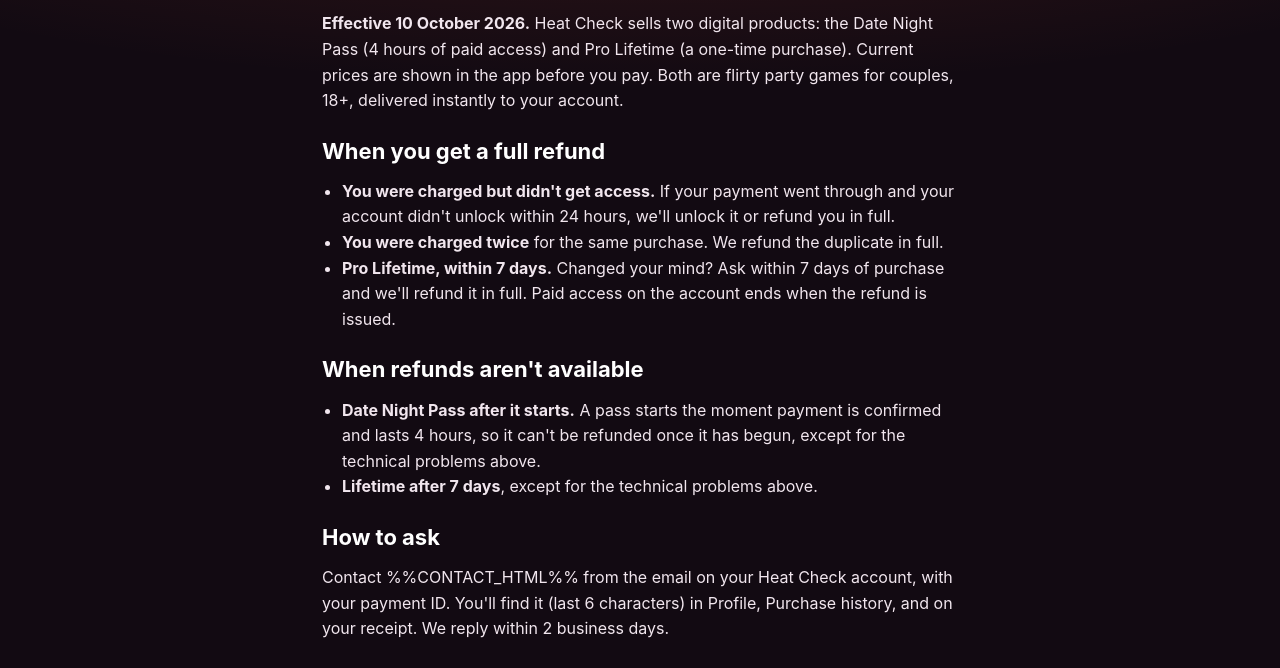
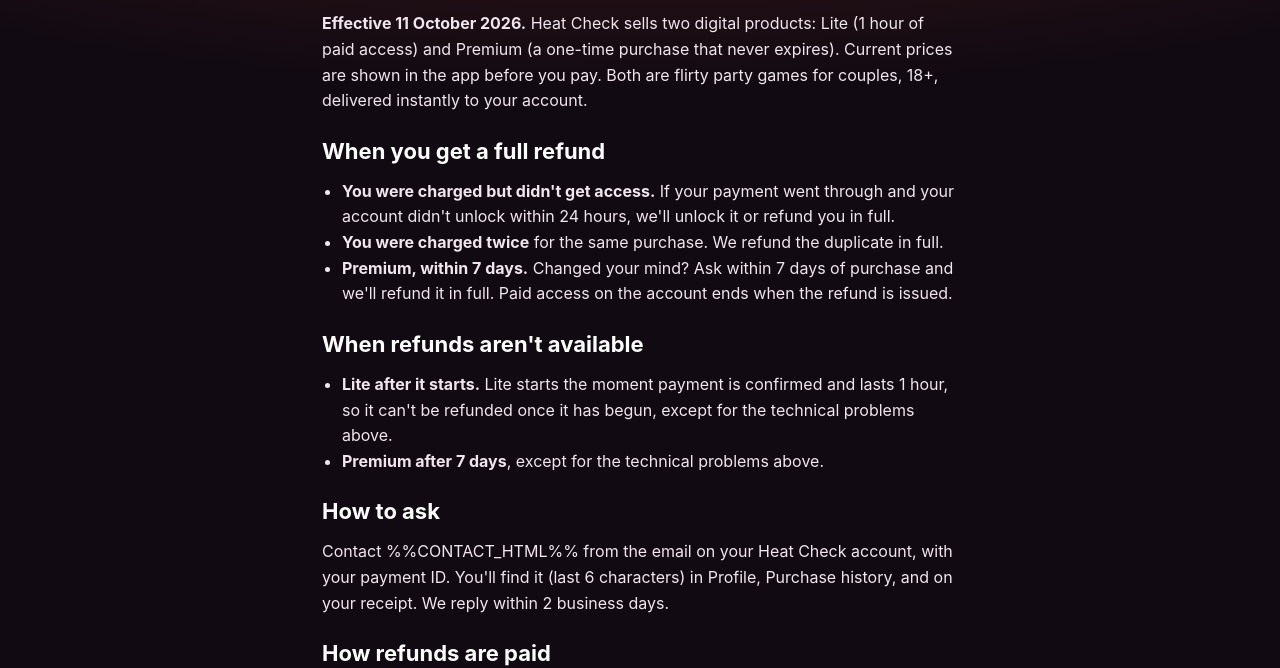
Before and after one commit to velvetthunder15/heat-check, a website: page public/refund.html in a window 1280 px wide. Shown: the part 120-788 px from the top of the page. Drawn offline with Linux system fonts and the light colour scheme.

Commit message:
github: public/refund.html

```diff
--- a/public/refund.html
+++ b/public/refund.html
@@ -1,22 +1,22 @@
 <!doctype html>
 <html lang="en"><head><meta charset="utf-8"><meta name="viewport" content="width=device-width, initial-scale=1"><meta name="theme-color" content="#120a12">
-<title>Refund Policy · Heat Check</title><link rel="canonical" href="%%SITE_URL%%/refund"><link rel="icon" type="image/png" href="/favicon-96x96.png" sizes="96x96"><link rel="icon" type="image/svg+xml" href="/favicon.svg"><link rel="shortcut icon" href="/favicon.ico"><link rel="apple-touch-icon" sizes="180x180" href="/apple-touch-icon.png"><link rel="stylesheet" href="/css/base.css?v=16"><link rel="stylesheet" href="/css/fixes.css?v=16"><link rel="stylesheet" href="/css/polish.css?v=16"></head>
+<title>Refund Policy · Heat Check</title><link rel="canonical" href="%%SITE_URL%%/refund"><link rel="icon" type="image/png" href="/favicon-96x96.png" sizes="96x96"><link rel="icon" type="image/svg+xml" href="/favicon.svg"><link rel="shortcut icon" href="/favicon.ico"><link rel="apple-touch-icon" sizes="180x180" href="/apple-touch-icon.png"><link rel="stylesheet" href="/css/base.css?v=17"><link rel="stylesheet" href="/css/fixes.css?v=17"><link rel="stylesheet" href="/css/polish.css?v=17"></head>
 <body style="background:radial-gradient(140% 60% at 50% -10%, #ff5a3c2e, transparent 60%), #120a12"><main class="doc">
 <a href="/">&larr; Back to the games</a>
 <h1>Refund Policy</h1>
-<p><b>Effective 10 October 2026.</b> Heat Check sells two digital products: the Date Night Pass (4 hours of paid access) and Pro Lifetime (a one-time purchase). Current prices are shown in the app before you pay. Both are flirty party games for couples, 18+, delivered instantly to your account.</p>
+<p><b>Effective 11 October 2026.</b> Heat Check sells two digital products: Lite (1 hour of paid access) and Premium (a one-time purchase that never expires). Current prices are shown in the app before you pay. Both are flirty party games for couples, 18+, delivered instantly to your account.</p>
 
 <h2>When you get a full refund</h2>
 <ul>
 <li><b>You were charged but didn't get access.</b> If your payment went through and your account didn't unlock within 24 hours, we'll unlock it or refund you in full.</li>
 <li><b>You were charged twice</b> for the same purchase. We refund the duplicate in full.</li>
-<li><b>Pro Lifetime, within 7 days.</b> Changed your mind? Ask within 7 days of purchase and we'll refund it in full. Paid access on the account ends when the refund is issued.</li>
+<li><b>Premium, within 7 days.</b> Changed your mind? Ask within 7 days of purchase and we'll refund it in full. Paid access on the account ends when the refund is issued.</li>
 </ul>
 
 <h2>When refunds aren't available</h2>
 <ul>
-<li><b>Date Night Pass after it starts.</b> A pass starts the moment payment is confirmed and lasts 4 hours, so it can't be refunded once it has begun, except for the technical problems above.</li>
-<li><b>Lifetime after 7 days</b>, except for the technical problems above.</li>
+<li><b>Lite after it starts.</b> Lite starts the moment payment is confirmed and lasts 1 hour, so it can't be refunded once it has begun, except for the technical problems above.</li>
+<li><b>Premium after 7 days</b>, except for the technical problems above.</li>
 </ul>
 
 <h2>How to ask</h2>
```
